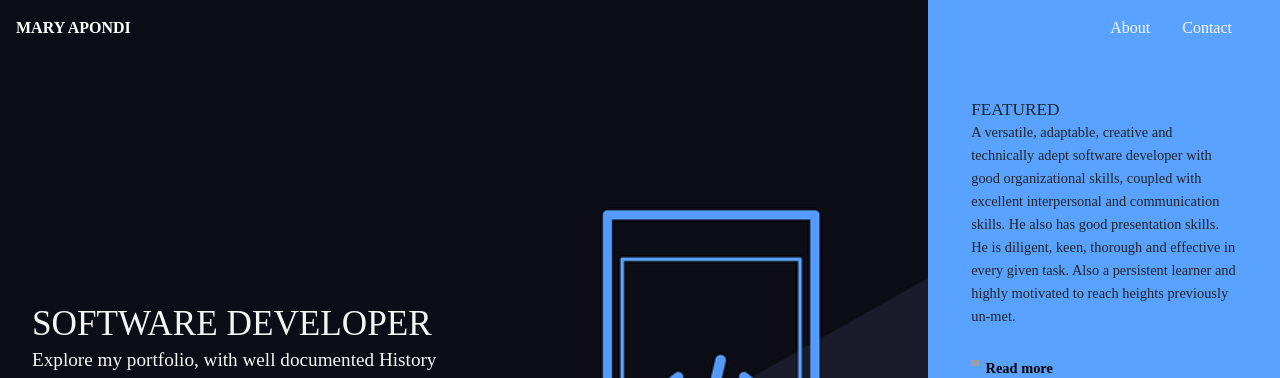
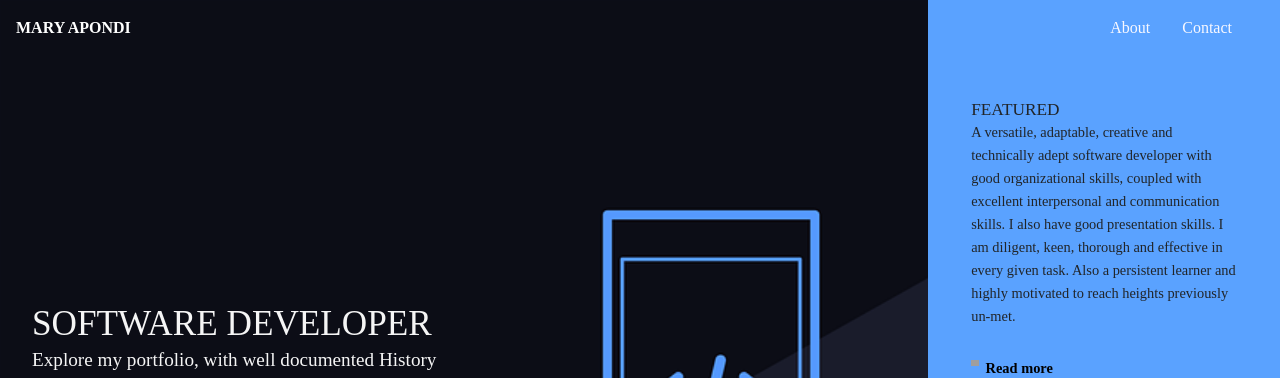
Before and after one commit to MaryApondi/portfolio, a React (Create React App) app: page / in a window 1280 px wide. Shown: the top 378 px of the page. Built offline with nearby package versions, Linux system fonts and the light colour scheme; grey boxes are pictures that could not be loaded.

Commit message:
changes made

```diff
--- a/src/components/Landing.js
+++ b/src/components/Landing.js
@@ -43,7 +43,7 @@ export default class Landing extends Component {
                     </div>
                     <div className="anim-panel">
                         <p>
-                            A versatile, adaptable, creative and technically adept software developer with good organizational skills, coupled with excellent interpersonal and communication skills. He also has good presentation skills. He is diligent, keen, thorough and effective in every given task. Also a persistent learner and highly motivated to reach heights previously un-met.
+                            A versatile, adaptable, creative and technically adept software developer with good organizational skills, coupled with excellent interpersonal and communication skills. I  also have good presentation skills. I am diligent, keen, thorough and effective in every given task. Also a persistent learner and highly motivated to reach heights previously un-met.
                         </p>
                         <a href="/about" className="read-btn">Read more</a>
                     </div>
```
